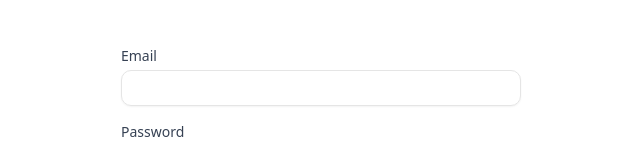
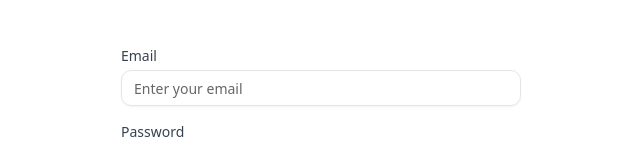
Before and after one commit to husainmamuwala/zestpos-frontend, a Next.js app: page /login in a window 1280 px wide. Shown: the part 302-447 px from the top of the page, without its empty margins (319-959 px from the left). Built offline with nearby package versions, Linux system fonts and the light colour scheme; no server answers.

Commit message:
removed vat and vat amt column from delivery invoice

```diff
--- a/app/invoice-table/useInvoice.ts
+++ b/app/invoice-table/useInvoice.ts
@@ -258,7 +258,7 @@ export function useInvoice() {
       autoTable(doc, {
         startY,
         theme: "grid",
-        head: [["Sr", "Item Name", "Qty", "Price", "Amount", "VAT", "VAT Amt"]],
+        head: title === "TAX INVOICE" ? [["Sr", "Item Name", "Qty", "Price", "Amount", "VAT", "VAT Amt"]] : [["Sr", "Item Name", "Qty", "Price", "Amount"]],
         body,
         styles: {
           font: "times",
--- a/app/login/page.tsx
+++ b/app/login/page.tsx
@@ -93,6 +93,7 @@ export default function LoginPage() {
               id="email"
               type="email"
               value={email}
+              placeholder="Enter your email"
               onChange={(e) => setEmail(e.target.value)}
               autoComplete="email"
               aria-required
```
